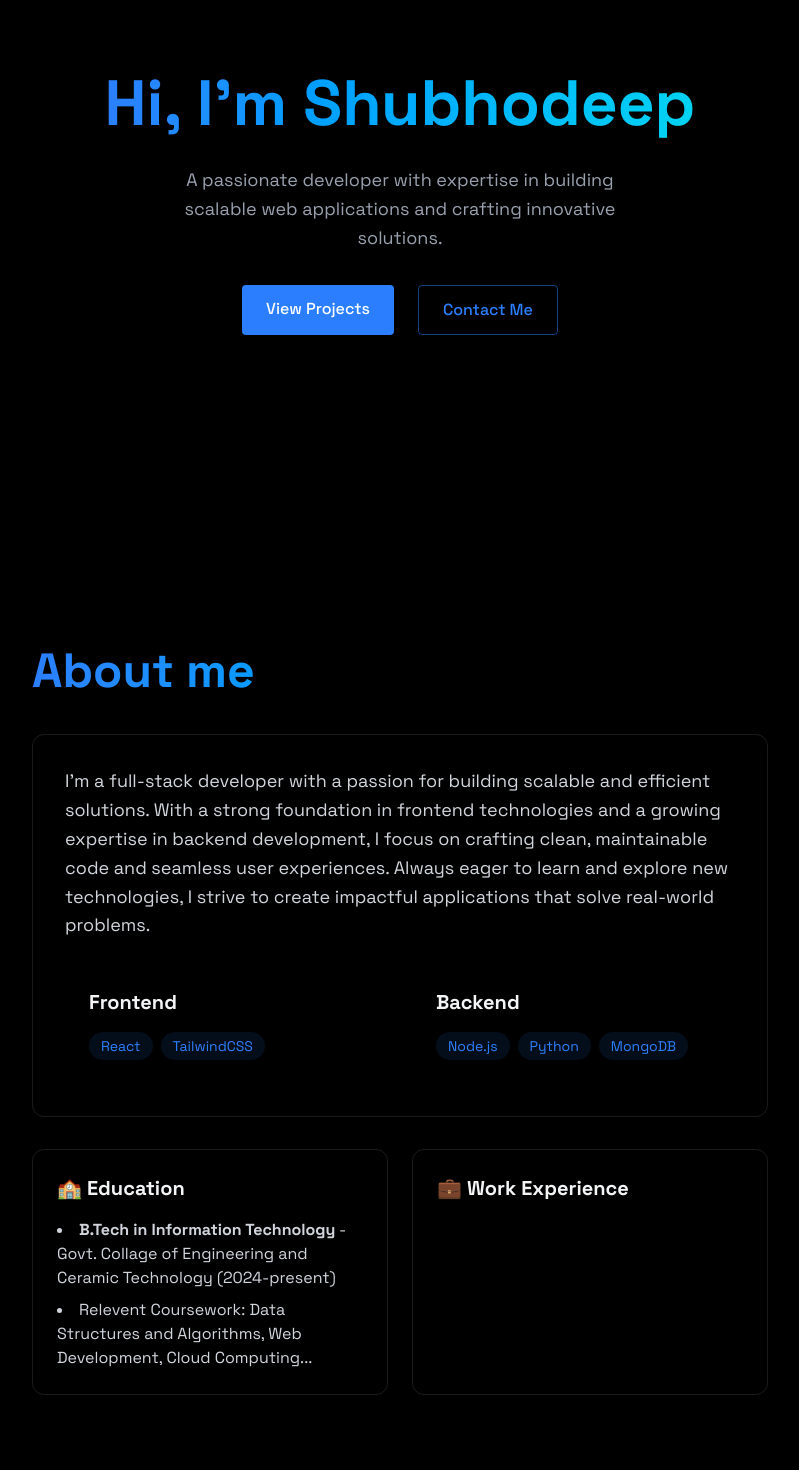
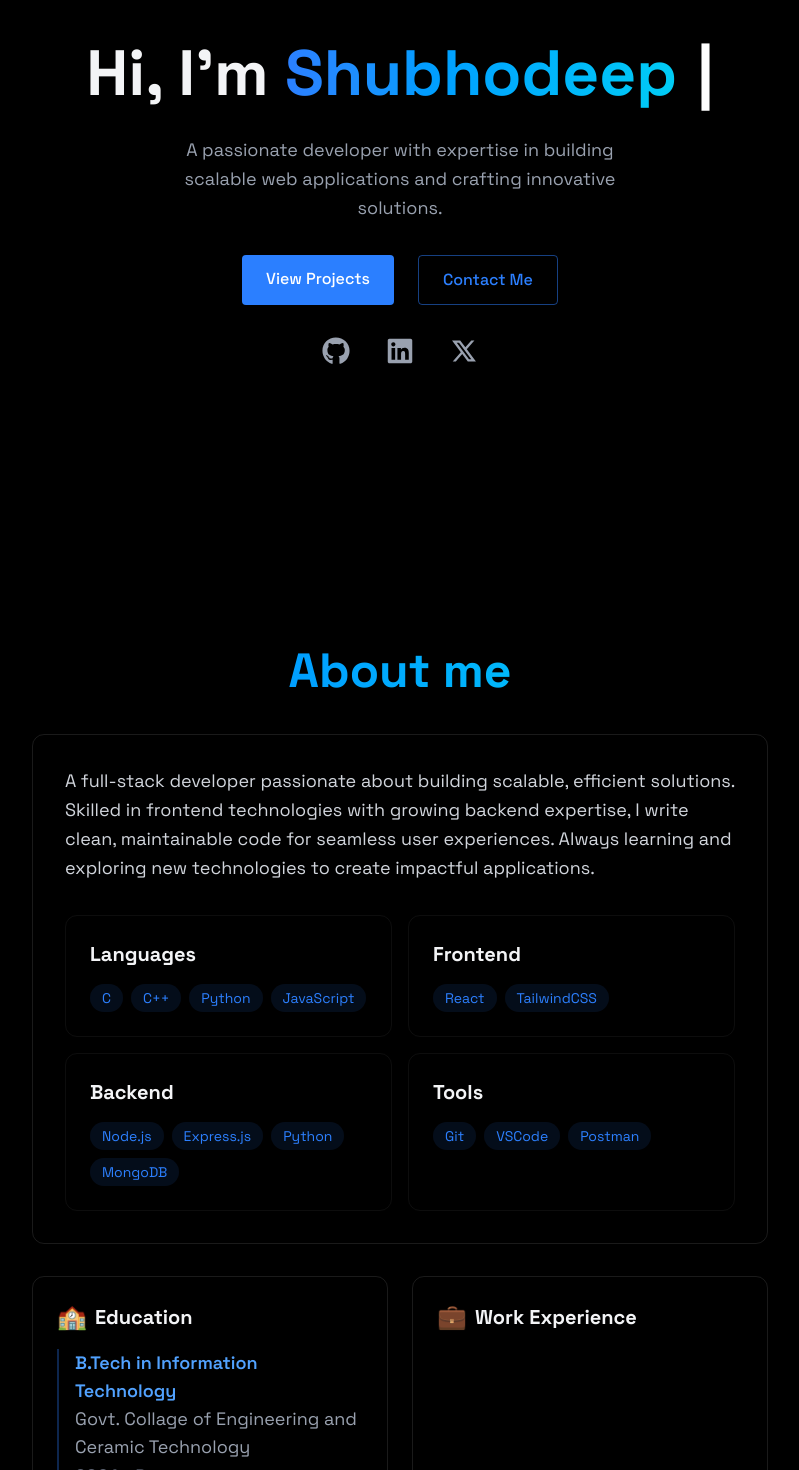
Before and after one commit to Spidy394/portfolio, a React (Vite) app: page / in a window 1280 px wide. Shown: the part 240-1710 px from the top of the page, without its empty margins (240-1039 px from the left). Built offline with nearby package versions, Linux system fonts and the light colour scheme.

Commit message:
improved ui

```diff
--- a/index.html
+++ b/index.html
@@ -9,7 +9,7 @@
       rel="stylesheet"
     />
     <meta name="viewport" content="width=device-width, initial-scale=1.0" />
-    <title>Shubhodeep - Portfolio</title>
+    <title>Shubhodeep | Portfolio</title>
   </head>
   <body>
     <div id="root"></div>
--- a/package.json
+++ b/package.json
@@ -18,6 +18,7 @@
     "lightningcss": "^1.29.3",
     "react": "^19.0.0",
     "react-dom": "^19.0.0",
+    "react-icons": "^5.5.0",
     "tailwindcss": "^4.1.0"
   },
   "devDependencies": {
--- /dev/null
+++ b/src/components/TypewriterText.jsx
@@ -0,0 +1,32 @@
+import React, { useState, useEffect } from 'react';
+
+const TypewriterText = ({ text, delay = 100, className = "", startAnimation = false }) => {
+  const [currentText, setCurrentText] = useState('');
+  const [currentIndex, setCurrentIndex] = useState(0);
+
+  // Reset the effect when text changes or startAnimation changes
+  useEffect(() => {
+    setCurrentText('');
+    setCurrentIndex(0);
+  }, [text, startAnimation]);
+
+  useEffect(() => {
+    if (startAnimation && currentIndex < text.length) {
+      const timeout = setTimeout(() => {
+        setCurrentText(prev => prev + text[currentIndex]);
+        setCurrentIndex(prev => prev + 1);
+      }, delay);
+
+      return () => clearTimeout(timeout);
+    }
+  }, [currentIndex, delay, text, startAnimation]);
+
+  return (
+    <span className={className}>
+      {currentText}
+      <span className="animate-blink-1 ml-1 text-white"> |</span>
+    </span>
+  );
+};
+
+export default TypewriterText;
--- a/src/components/sections/About.jsx
+++ b/src/components/sections/About.jsx
@@ -1,9 +1,59 @@
 import React from "react";
 import RevealOnScroll from "../RevealOnScroll";
 
-const frontendSkills = ["React", "TailwindCSS"];
+const skillsData = {
+  languages: {
+    title: "Languages",
+    skills: [
+      "C",
+      "C++",
+      "Python",
+      "JavaScript"
+    ]
+  },
+  frontend: {
+    title: "Frontend",
+    skills: [
+      "React",
+      "TailwindCSS"
+    ]
+  },
+  backend: {
+    title: "Backend",
+    skills: [
+      "Node.js",
+      "Express.js",
+       "Python",
+       "MongoDB"
+      ]
+  },
+  tools: {
+    title: "Tools",
+    skills: [
+      "Git",
+      "VSCode",
+      "Postman"
+    ]
+  }
+};
 
-const backendSkills = ["Node.js", "Python", "MongoDB"];
+const SkillCard = ({ title, skills }) => {
+  return (
+    <div className="rounded-xl p-6 hover:-translate-y-1 transition-all border border-white/5 hover:border-blue-500/30 hover:shadow-[0_2px_8px_rgba(59,130,246,0.2)]">
+      <h3 className="text-xl font-bold mb-4">{title}</h3>
+      <div className="flex flex-wrap gap-2">
+        {skills.map((skill, index) => (
+          <span
+            key={index}
+            className="bg-blue-500/10 text-blue-500 py-1 px-3 rounded-full text-sm hover:bg-blue-500/20 hover:shadow-[0_2px_8px_rgba(59,130,246,0.2)] transition"
+          >
+            {skill}
+          </span>
+        ))}
+      </div>
+    </div>
+  );
+};
 
 const About = () => {
   return (
@@ -13,45 +63,49 @@ const About = () => {
     >
       <RevealOnScroll>
         <div className="max-w-3xl mx-auto px-4">
-          <h2 className="text-3xl font-bold mb-8 bg-gradient-to-r from-blue-500 to-cyan-400 bg-clip-text text-transparent">
+          <h2 className="text-3xl font-bold mb-8 bg-gradient-to-r from-blue-500 to-cyan-400 bg-clip-text text-transparent text-center">
             About me
           </h2>
 
           <div className="rounded-xl p-8 border-white/10 border hover:-translate-y-1 transition-all">
-            <p className="text-gray-300 mb-6 ">
-              I'm a full-stack developer with a passion for building scalable
-              and efficient solutions. With a strong foundation in frontend
-              technologies and a growing expertise in backend development, I
-              focus on crafting clean, maintainable code and seamless user
-              experiences. Always eager to learn and explore new technologies, I
-              strive to create impactful applications that solve real-world
-              problems.
+            <p className="text-gray-300 mb-8 text-lg leading-relaxed">
+              A full-stack developer passionate about building scalable, efficient solutions. Skilled in frontend technologies with growing backend expertise, I write clean, maintainable code for seamless user experiences. Always learning and exploring new technologies to create impactful applications.
             </p>
 
-            <div className="grid grid-cols-1 md:grid-cols-2 gap-6">
-              <div className="rounded-xl p-6 hover:-translate-y-1 transition-all">
-                <h3 className="text-xl font-bold mb-4">Frontend</h3>
-                <div className="flex flex-wrap gap-2">
-                  {frontendSkills.map((tech, key) => (
-                    <span
-                      key={key}
-                      className="bg-blue-500/10 text-blue-500 py-1 px-3 rounded-full text-sm hover:bg-blue-500/20 hover:shadow-[0_2px_8px_rgba(59,130,246,0.2)] transition"
-                    >
-                      {tech}
-                    </span>
-                  ))}
+            <div className="grid grid-cols-1 md:grid-cols-2 gap-4">
+                <SkillCard {...skillsData.languages} />
+                <SkillCard {...skillsData.frontend} />
+                <SkillCard {...skillsData.backend} />
+                <SkillCard {...skillsData.tools} />
             </div>
           </div>
 
-              <div className="rounded-xl p-6 hover:-translate-y-1 transition-all">
-                <h3 className="text-xl font-bold mb-4">Backend</h3>
+          <div className="grid grid-cols-1 md:grid-cols-2 gap-6 mt-8">
+            <div className="p-6 rounded-xl border-white/10 border hover:-translate-y-1 transition-all hover:border-blue-500/30 hover:shadow-[0_2px_8px_rgba(59,130,246,0.2)]">
+              <h3 className="text-xl font-bold mb-4 flex items-center gap-2">
+                <span className="text-2xl">🏫</span>
+                Education
+              </h3>
+              <div className="space-y-4">
+                <div className="border-l-2 border-blue-500/30 pl-4">
+                  <h4 className="font-semibold text-lg text-blue-400">B.Tech in Information Technology</h4>
+                  <p className="text-gray-400 text-sm">Govt. Collage of Engineering and Ceramic Technology</p>
+                  <p className="text-gray-500 text-sm">2024 - Present</p>
+                </div>
+                <div className="mt-4">
+                  <h5 className="font-medium text-gray-300 mb-2">Relevant Coursework:</h5>
                   <div className="flex flex-wrap gap-2">
-                  {backendSkills.map((tech, key) => (
+                    {[
+                      "Data Structures and Algorithms",
+                      "Web Development",
+                      "Cloud Computing",
+                      "Software Engineering"
+                    ].map((course, index) => (
                       <span
-                      key={key}
+                        key={index}
                         className="bg-blue-500/10 text-blue-500 py-1 px-3 rounded-full text-sm hover:bg-blue-500/20 hover:shadow-[0_2px_8px_rgba(59,130,246,0.2)] transition"
                       >
-                      {tech}
+                        {course}
                       </span>
                     ))}
                   </div>
@@ -59,35 +113,22 @@ const About = () => {
               </div>
             </div>
 
-          <div className="grid grid-cols-1 md:grid-cols-2 gap-6 mt-8">
-            <div className="p-6 rounded-xl border-white/10 border hover:-translate-y-1 transition-all">
-              <h3 className="text-xl font-bold mb-4">🏫 Education</h3>
-              <ul className="list-disc list-inside text-gray-300 space-y-2">
-                <li>
-                  <strong>B.Tech in Information Technology</strong> - Govt.
-                  Collage of Engineering and Ceramic Technology (2024-present)
-                </li>
-                <li>
-                  Relevent Coursework: Data Structures and Algorithms, Web
-                  Development, Cloud Computing...
-                </li>
-              </ul>
-            </div>
-            <div className="p-6 rounded-xl border-white/10 border hover:-translate-y-1 transition-all">
-              <h3 className="text-xl font-bold mb-4">💼 Work Experience</h3>
+            <div className="p-6 rounded-xl border-white/10 border hover:-translate-y-1 transition-all hover:border-blue-500/30 hover:shadow-[0_2px_8px_rgba(59,130,246,0.2)]">
+              <h3 className="text-xl font-bold mb-4 flex items-center gap-2">
+                <span className="text-2xl">💼</span>
+                Work Experience
+              </h3>
               <div className="space-y-4 text-gray-300">
-                <div>
-                  <h4 className="font-semibold">
-                    {/* role at company (time duration) */}
+                <div className="border-l-2 border-blue-500/30 pl-4">
+                  <h4 className="font-semibold text-lg text-blue-400">
+                    {/* role at company */}
                   </h4>
-                  <p>{/* description */}</p>
-                </div>
-
-                <div>
-                  <h4 className="font-semibold">
-                    {/* role at company (time duration) */}
-                  </h4>
-                  <p>{/* description */}</p>
+                  <p className="text-gray-400 text-sm">
+                    {/* time duration */}
+                  </p>
+                  <p className="text-gray-500 text-sm mt-1">
+                    {/* description */}
+                  </p>
                 </div>
               </div>
             </div>
--- a/src/components/sections/Home.jsx
+++ b/src/components/sections/Home.jsx
@@ -1,7 +1,21 @@
-import React from "react";
+import React, { useState, useEffect } from "react";
 import RevealOnScroll from "../RevealOnScroll";
+import TypewriterText from "../TypewriterText";
+import { FaGithub, FaLinkedin } from "react-icons/fa";
+import { RiTwitterXLine } from "react-icons/ri";
+const Home = () => {
+  const [startAnimation, setStartAnimation] = useState(false);
 
-const Home = () => {
+  useEffect(() => {
+    // Wait for the loading screen to disappear and then add an additional 1 second delay
+    // The loading screen has a 1 second delay after completion, so we add 1 more second
+    const timer = setTimeout(() => {
+      setStartAnimation(true);
+    }, 2500); // 1 second for loading screen completion + 1 second additional delay
+
+    return () => clearTimeout(timer);
+  }, []);
+
   return (
     <section
       id="home"
@@ -9,8 +23,14 @@ const Home = () => {
     >
       <RevealOnScroll>
         <div className="container mx-auto text-center">
-          <h1 className="text-4xl sm:text-5xl md:text-6xl lg:text-7xl font-bold mb-4 md:mb-6 bg-gradient-to-r from-blue-500 to-cyan-400 bg-clip-text text-transparent">
-            Hi, I'm Shubhodeep
+          <h1 className="text-4xl sm:text-5xl md:text-6xl lg:text-7xl font-bold mb-4 md:mb-6">
+            Hi, I'm{" "}
+            <TypewriterText
+              text="Shubhodeep"
+              className="bg-gradient-to-r from-blue-500 to-cyan-400 bg-clip-text text-transparent"
+              delay={200}
+              startAnimation={startAnimation}
+            />
           </h1>
 
           <p className="text-gray-400 text-base sm:text-lg md:text-xl mb-6 md:mb-8 max-w-lg mx-auto px-4">
@@ -32,6 +52,37 @@ const Home = () => {
               Contact Me
             </a>
           </div>
+
+          {/* Social Media Links */}
+          <div className="mt-8 flex justify-center gap-6">
+            <a
+              href="https://github.com/Spidy394"
+              target="_blank"
+              rel="noopener noreferrer"
+              className="text-gray-400 hover:text-blue-500 transition-colors duration-300 transform hover:scale-110"
+              aria-label="GitHub Profile"
+            >
+              <FaGithub className="w-10 h-7" />
+            </a>
+            <a
+              href="https://www.linkedin.com/in/shubho-deep"
+              target="_blank"
+              rel="noopener noreferrer"
+              className="text-gray-400 hover:text-blue-500 transition-colors duration-300 transform hover:scale-110"
+              aria-label="LinkedIn Profile"
+            >
+              <FaLinkedin className="w-10 h-7" />
+            </a>
+            <a
+              href="https://x.com/shubho_deep_09"
+              target="_blank"
+              rel="noopener noreferrer"
+              className="text-gray-400 hover:text-blue-500 transition-colors duration-300 transform hover:scale-110"
+              aria-label="LinkedIn Profile"
+            >
+              <RiTwitterXLine className="w-10 h-7" />
+            </a>
+          </div>
         </div>
       </RevealOnScroll>
     </section>
--- a/src/components/sections/Projects.jsx
+++ b/src/components/sections/Projects.jsx
@@ -9,7 +9,7 @@ const Projects = () => {
     >
       <RevealOnScroll>
         <div className="max-w-5xl mx-auto px-4">
-          <h2 className="text-3xl font-bold mb-8 bg-gradient-to-r from-blue-500 to-cyan-400 bg-clip-text text-transparent">
+          <h2 className="text-3xl font-bold mb-8 bg-gradient-to-r from-blue-500 to-cyan-400 bg-clip-text text-transparent text-center">
             Featured Projects
           </h2>
           <div className="grid grid-cols-1 md:grid-cols-2 gap-6">
--- a/src/index.css
+++ b/src/index.css
@@ -74,6 +74,18 @@ p {
   .animate-blink{
     animation: blink 0.8s step-end infinite;
   }
+
+  @keyframes blink-1 {
+    0%, 100%{
+      opacity: 1;
+    }
+    50%{
+      opacity: 0;
+    }
+  }
+  .animate-blink-1{
+    animation: blink-1 1s step-end infinite;
+  }
 }
 
 
```
Also changed, not shown: 1 other file (tests, documents, lock files or other folders). Lines whose indentation alone changed are shown as unchanged.
